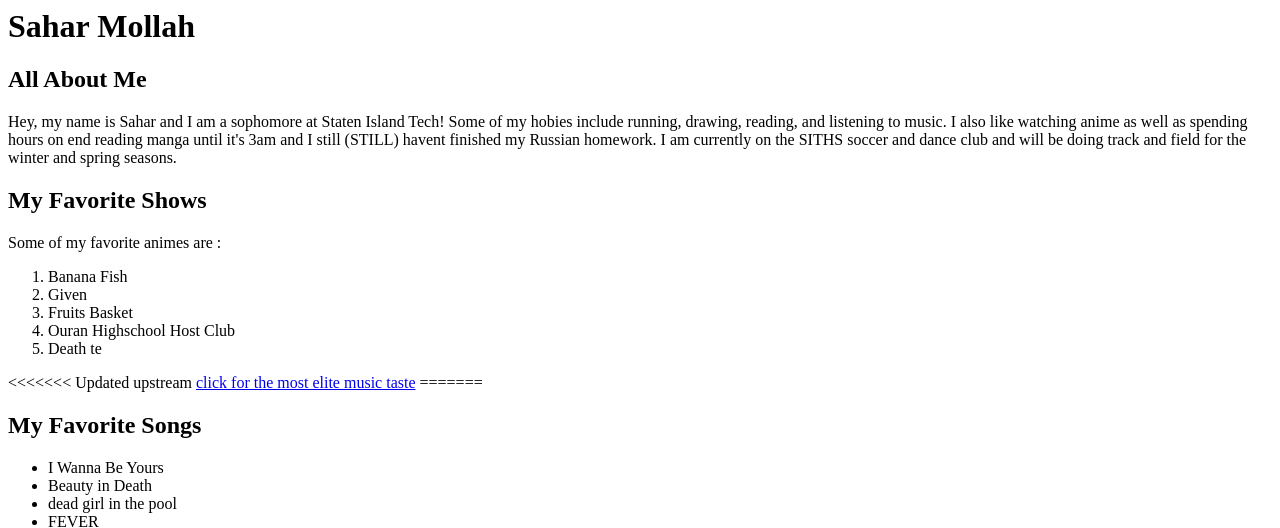
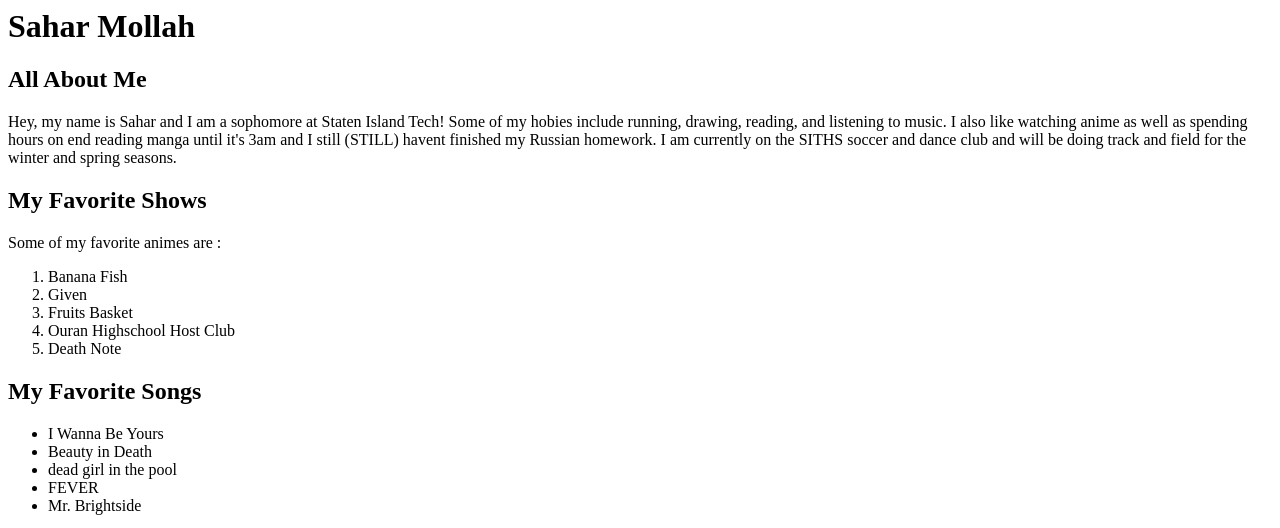
Before and after one commit to staten-island-tech/about-me-page-saharvitale, a plain HTML site: page index.html in a window 1280 px wide. Shown: the top 528 px of the page. Drawn offline with Linux system fonts and the light colour scheme; grey boxes are pictures that could not be loaded.

Commit message:
Update index.html

```diff
--- a/index.html
+++ b/index.html
@@ -16,14 +16,9 @@
         <li>Given</li>
         <li>Fruits Basket</li>
         <li>Ouran Highschool Host Club</li>
-        <li>Death te</li>
+        <li>Death Note</li>
     </ol>
-<<<<<<< Updated upstream
-<a href="https://open.spotify.com/user/bi0n0ewm6m5f6w0ccn0p11gb7?si=g2h3WD2CQ3uaoJIm7zHpyg">click for the most elite music taste</a>
 
-</body>
-</html>
-=======
     <h2>My Favorite Songs</h2>
     <ul>
  <li>I Wanna Be Yours</li>
```
